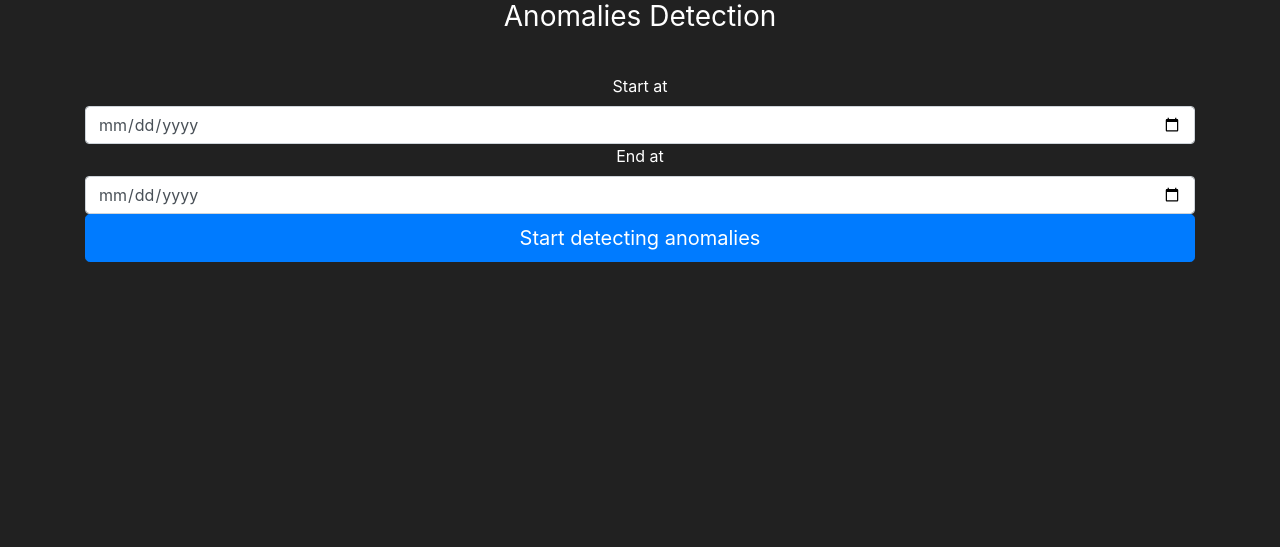
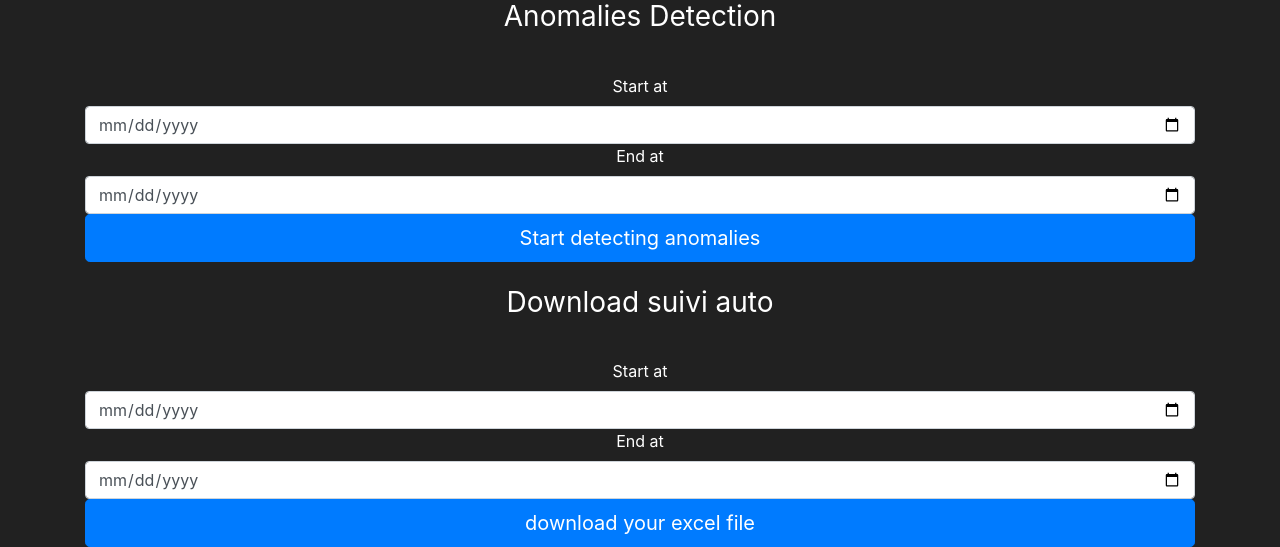
Before and after one commit to lahoucinemkh/Energe_overconsumption_detection_v2, a Flask app: page /detector in a window 1280 px wide. Shown: the part 627-1174 px from the top of the page. Before the commit the page ends 889 px from the top, so only its background shows below. Run offline with Flask 3, Linux system fonts and the light colour scheme; some libraries are stand-ins or nearby versions.

Commit message:
the route for anomalies download handled

```diff
--- a/src/anomalyDetector/components/anomalies_download.py
+++ b/src/anomalyDetector/components/anomalies_download.py
@@ -10,7 +10,7 @@ class anomaliesDownload:
         self.end = end
 
 
-    def getAnomalies(self):
+    def getAnomalies(self, output_file):
         start = self.start
         end = self.end
 
@@ -32,6 +32,6 @@ class anomaliesDownload:
 
         df.drop(columns=['id', 'site_id'], inplace=True)
 
-        writer = pd.ExcelWriter('suivi_auto.xlsx', engine='xlsxwriter')
+        writer = pd.ExcelWriter(output_file, engine='xlsxwriter')
         df.to_excel(writer, sheet_name='anomalies', index=False)
         writer.close()
--- a/src/anomalyDetector/forms.py
+++ b/src/anomalyDetector/forms.py
@@ -47,6 +47,11 @@ class BaseModelForm(FlaskForm):
     end_date = DateField('End at')
     submit = SubmitField('Start detecting anomalies')
 
+class DownloadForm(FlaskForm):
+    start_date = DateField('Start at')
+    end_date = DateField('End at')
+    submit = SubmitField('download your excel file')
+
 
 class SiteSelectionForm(FlaskForm):
     site_code = SelectField('Site Code', validators=[DataRequired()], coerce=int)
--- a/src/anomalyDetector/routes.py
+++ b/src/anomalyDetector/routes.py
@@ -1,12 +1,13 @@
 from anomalyDetector import app
-from flask import render_template, redirect, url_for, flash
+from flask import render_template, redirect, url_for, flash, send_file
 from anomalyDetector import logger
 from datetime import datetime
 from anomalyDetector.pipeline.stage_01_data_ingestion import DataIngestionTrainingPipeline
 from anomalyDetector.pipeline.stage_02_base_model import BaseModelTrainingPipeline
 from anomalyDetector.pipeline.stage_03_data_availability import DataAvailabilityTrainingPipeline
+from anomalyDetector.components.anomalies_download import anomaliesDownload
 from anomalyDetector.db.models import User, Site, Anomaly
-from anomalyDetector.forms import RegisterForm, LoginForm, DataIngestionForm, DataAvailabilityForm, BaseModelForm, AnomalyEditForm, SiteSelectionForm
+from anomalyDetector.forms import RegisterForm, LoginForm, DataIngestionForm, DataAvailabilityForm, BaseModelForm, AnomalyEditForm, SiteSelectionForm, DownloadForm
 from anomalyDetector.db.db import session
 from flask_login import login_user, logout_user, login_required
 from sqlalchemy.orm.exc import NoResultFound
@@ -23,6 +24,7 @@ def detector_page():
     DataIngestion = DataIngestionForm()
     DataAvailability = DataAvailabilityForm()
     BaseModel = BaseModelForm()
+    Download = DownloadForm()
 
     if DataIngestion.validate_on_submit():
         sites_from_db = session.query(Site).all()
@@ -76,11 +78,11 @@ def detector_page():
                 raise e
         flash(f"Stage of data availability passed successfully!", category='success')
 
-    if DataIngestion.errors != {}: #If there are not errors from the validations
+    if DataAvailability.errors != {}: #If there are not errors from the validations
         for err_msg in DataIngestion.errors.values():
             flash(f'There was an error: {err_msg}', category='danger')
 
-    if DataIngestion.validate_on_submit():
+    if BaseModel.validate_on_submit():
         start = datetime.combine(BaseModel.start_date.data, datetime.min.time())
         end = datetime.combine(BaseModel.end_date.data, datetime.min.time())
 
@@ -137,12 +139,36 @@ def detector_page():
                  raise e
         flash(f"Stage of anomalies detection passed successfully!", category='success')
 
-    if DataIngestion.errors != {}: #If there are not errors from the validations
+    if BaseModel.errors != {}: #If there are not errors from the validations
+        for err_msg in DataIngestion.errors.values():
+            flash(f'There was an error: {err_msg}', category='danger')
+
+    if Download.validate_on_submit():
+        start = Download.start_date.data
+        end = Download.end_date.data
+
+        output_file = 'suivi_auto.xlsx'
+
+        STAGE_NAME = "Anomalies Download stage"
+        try:
+           logger.info(f">>>>>> stage {STAGE_NAME} started <<<<<<")
+           anomalies_download = anomaliesDownload(start, end)
+           anomalies_download.getAnomalies(output_file)
+
+           return send_file(output_file, as_attachment=True)
+
+           logger.info(f">>>>>> stage {STAGE_NAME} completed <<<<<<\n\nx==========x")
+        except Exception as e:
+                logger.exception(e)
+                raise e
+        flash(f"Stage of anomalies download passed successfully!", category='success')
+
+    if Download.errors != {}: #If there are not errors from the validations
         for err_msg in DataIngestion.errors.values():
             flash(f'There was an error: {err_msg}', category='danger')
 
 
-    return render_template('detector.html', DataIngestion=DataIngestion, DataAvailability=DataAvailability, BaseModel=BaseModel)
+    return render_template('detector.html', DataIngestion=DataIngestion, DataAvailability=DataAvailability, BaseModel=BaseModel, Download=Download)
 
 @app.route('/register', methods=['GET', 'POST'])
 def register_page():
--- a/src/anomalyDetector/templates/detector.html
+++ b/src/anomalyDetector/templates/detector.html
@@ -56,6 +56,23 @@
         {{ BaseModel.submit(class="btn btn-lg btn-block btn-primary") }}
 
       </form>
+      <br>
+      <form method="POST" class="form-signin" style="color:white">
+        {{ Download.hidden_tag() }}
+        <h1 class="h3 mb-3 font-weight-normal">
+            Download suivi auto
+        </h1>
+        <br>
+        {{ Download.start_date.label() }}
+        {{ Download.start_date(class="form-control", placeholder="Start date") }}
+
+        {{ Download.end_date.label() }}
+        {{ Download.end_date(class="form-control", placeholder="End date") }}
+
+
+        {{ Download.submit(class="btn btn-lg btn-block btn-primary") }}
+
+      </form>
   </div>
 </body>
 
```
